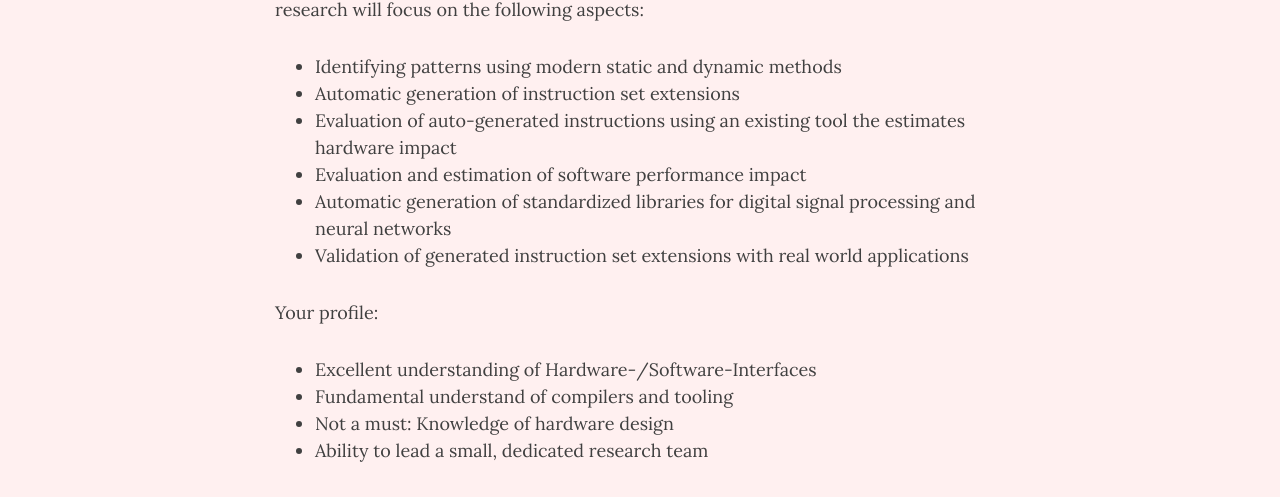
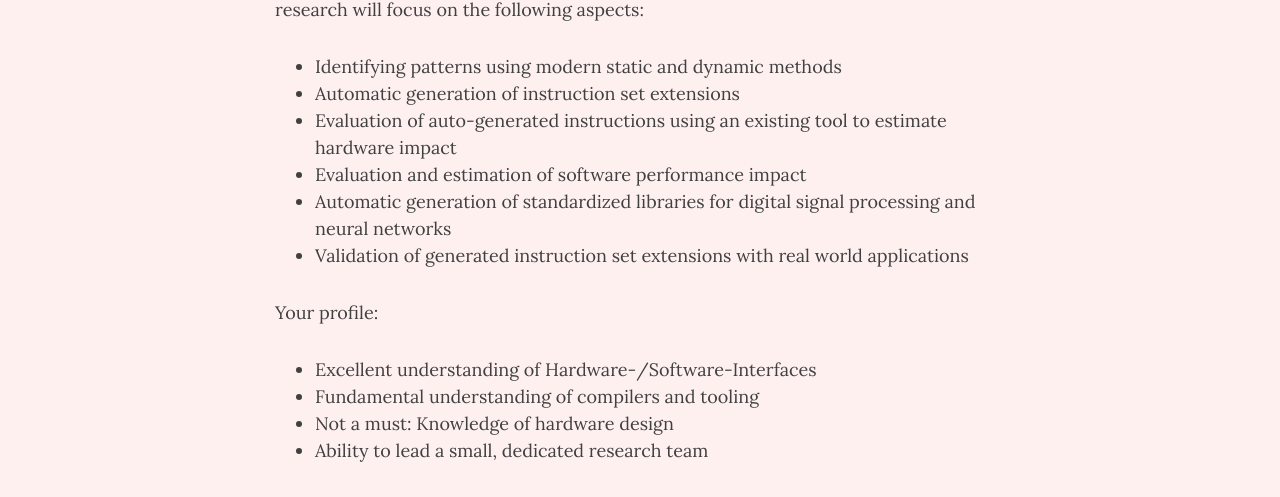
Before and after one commit to wallento/wallento.github.io, a Jekyll site: the page built from job-postdoc-scale4edge.md, in a window 1280 px wide and 900 px high, scrolled down 423 px. Shown: the part 151-648 px from the top of the window. Built offline with Jekyll 4.4.1, drawn with Linux system fonts in a browser that asks for light colours.

Commit message:
Update job-postdoc-scale4edge.md

```diff
--- a/job-postdoc-scale4edge.md
+++ b/job-postdoc-scale4edge.md
@@ -14,8 +14,8 @@ embedded systems. The research will focus on the following aspects:
 
 - Identifying patterns using modern static and dynamic methods
 - Automatic generation of instruction set extensions
-- Evaluation of auto-generated instructions using an existing tool the
-  estimates hardware impact
+- Evaluation of auto-generated instructions using an existing tool to
+  estimate hardware impact
 - Evaluation and estimation of software performance impact
 - Automatic generation of standardized libraries for digital signal processing
   and neural networks
@@ -24,7 +24,7 @@ embedded systems. The research will focus on the following aspects:
 Your profile:
 
 - Excellent understanding of Hardware-/Software-Interfaces
-- Fundamental understand of compilers and tooling
+- Fundamental understanding of compilers and tooling
 - Not a must: Knowledge of hardware design
 - Ability to lead a small, dedicated research team
 
```
